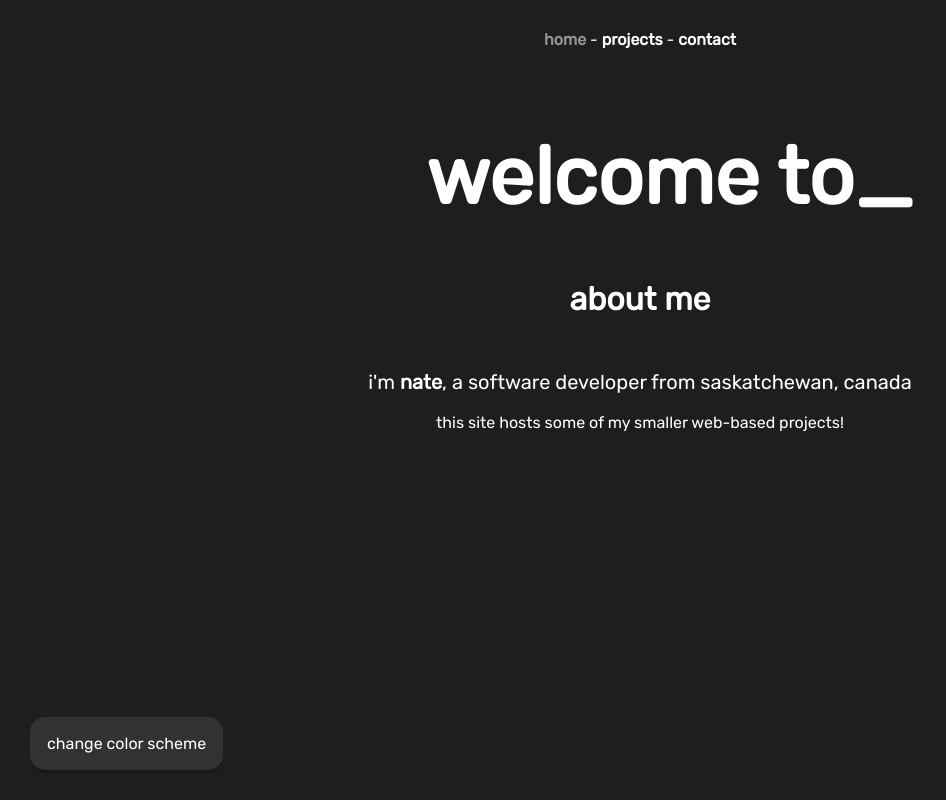
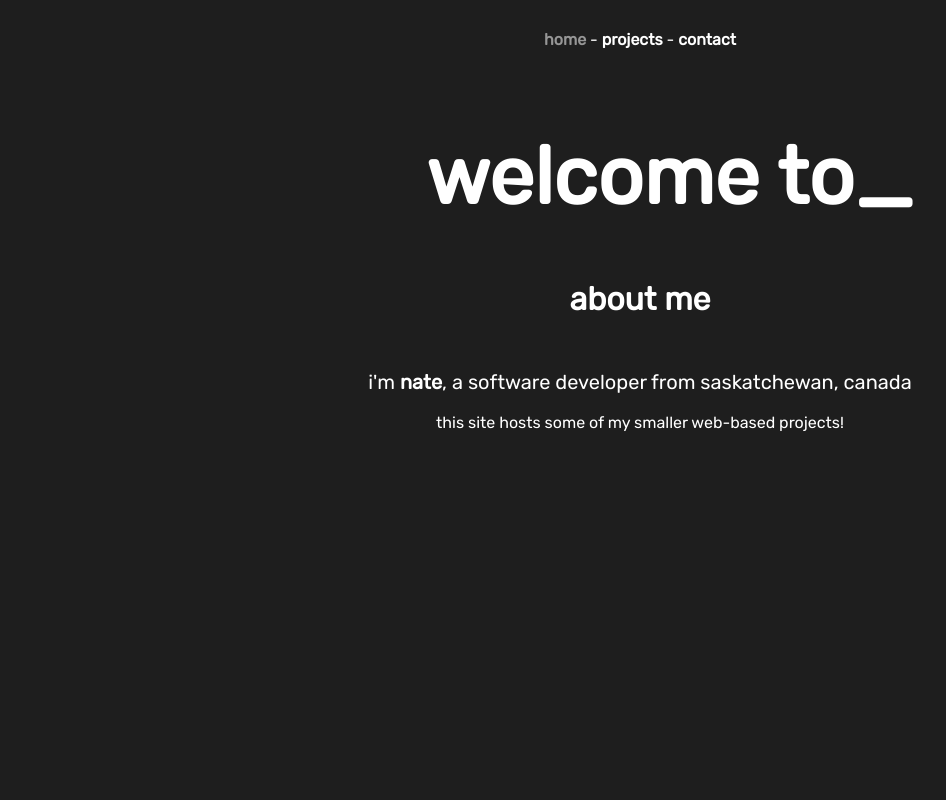
Before and after one commit to nathangchay/me, a Vue app: page /contact in a window 1280 px wide. Shown: the whole page, without its empty margins (0-946 px from the left). Built offline with nearby package versions, Linux system fonts and the light colour scheme; the HTML template or start-up script is replaced by a standard one.

Commit message:
Removed ColorButton

```diff
--- a/src/App.vue
+++ b/src/App.vue
@@ -11,8 +11,6 @@
     </router-link>
   </div>
   <router-view />
-
-  <ColorButton />
 </template>
 
 <script>
@@ -20,9 +18,6 @@ import ColorButton from './components/ColorButton.vue';
 
 export default {
   name: 'App',
-  components: {
-    ColorButton,
-  }
 }
 </script>
 
```
